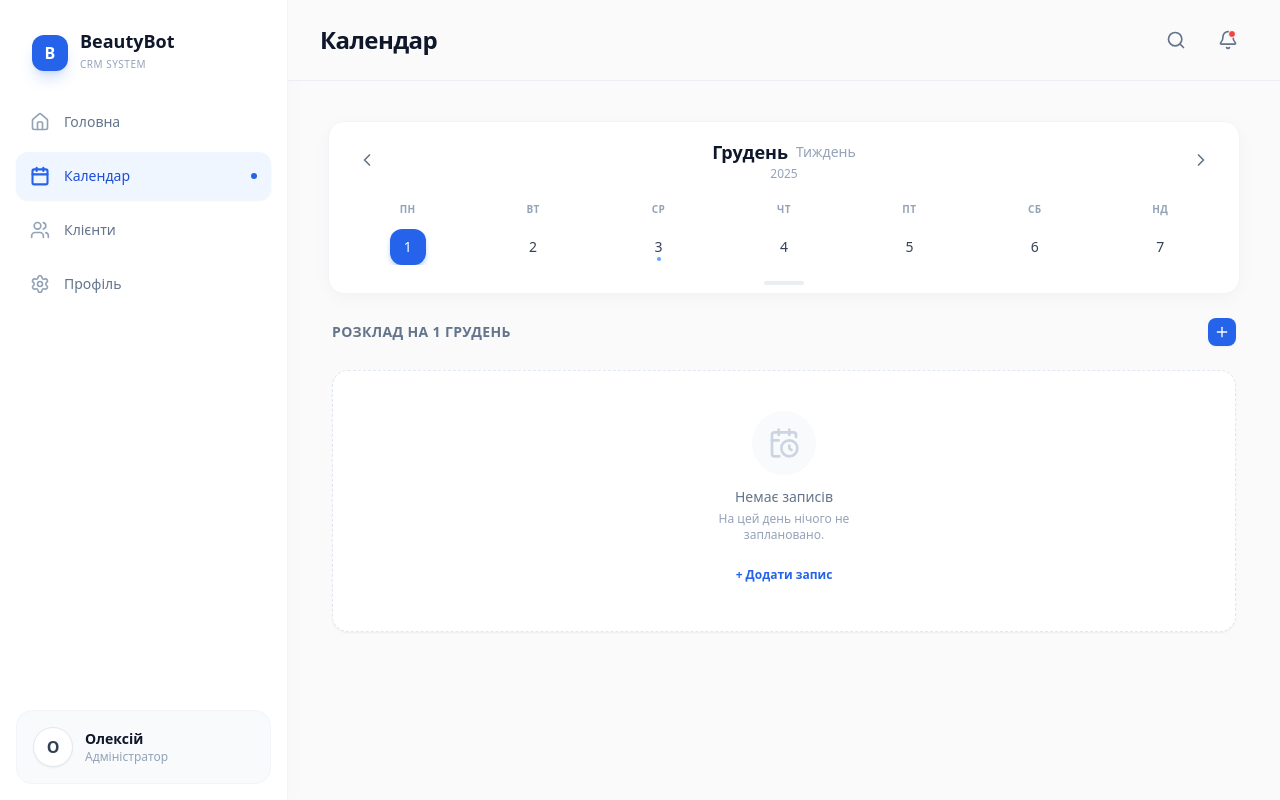
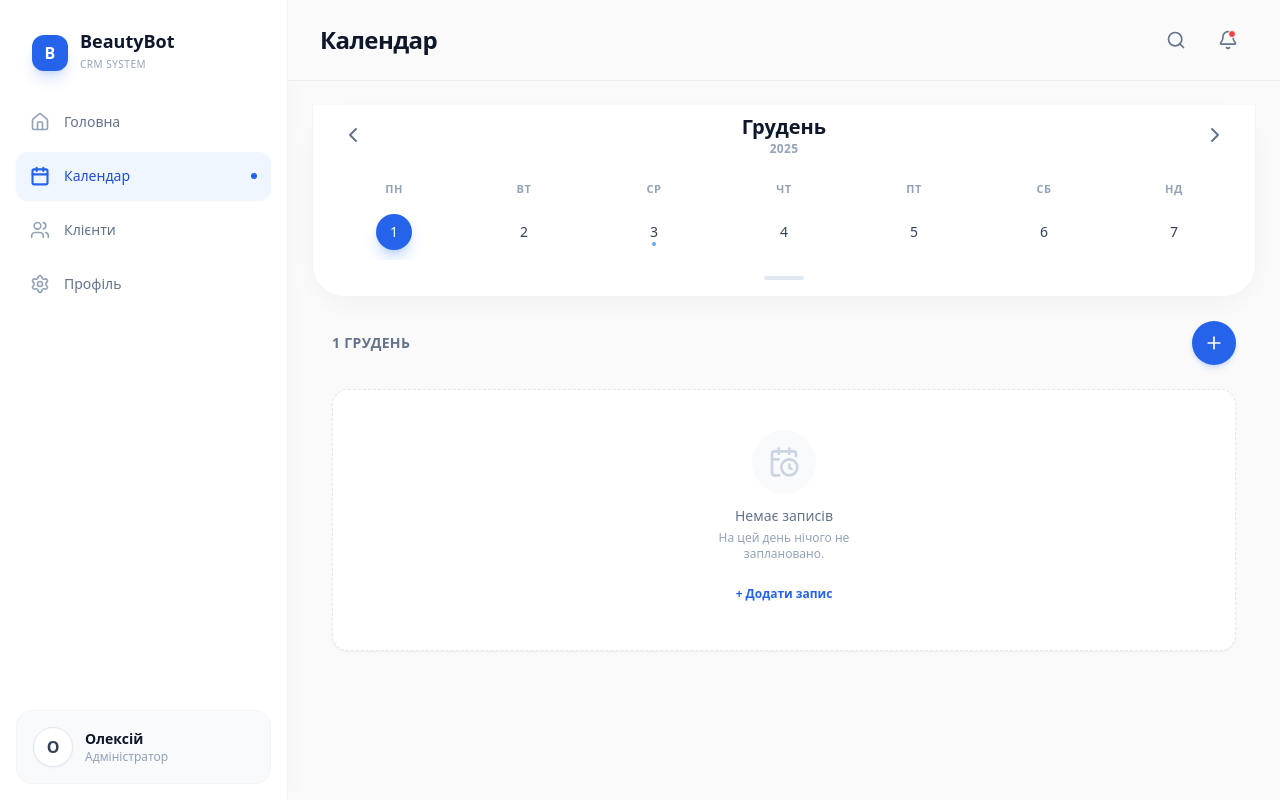
Before and after one commit to Gimmir/miniCRM, a Next.js app: page /calendar in a window 1280 px wide. Built offline with nearby package versions, Linux system fonts and the light colour scheme.

Commit message:
feat: enhance calendar interactions

```diff
--- a/app/calendar/page.tsx
+++ b/app/calendar/page.tsx
@@ -1,6 +1,6 @@
 'use client';
 
-import React, { useState } from 'react';
+import React, { useState, useRef, useEffect } from 'react';
 import {
   ChevronLeft,
   ChevronRight,
@@ -8,6 +8,10 @@ import {
   CalendarClock,
   Phone,
   MessageCircle,
+  Calendar as CalendarIcon,
+  Clock,
+  CheckCircle2,
+  XCircle,
   ChevronDown,
   ChevronUp
 } from 'lucide-react';
@@ -18,11 +22,9 @@ import { AppShell } from '@/components/layout';
 const monthNames = ["Січень", "Лютий", "Березень", "Квітень", "Травень", "Червень", "Липень", "Серпень", "Вересень", "Жовтень", "Листопад", "Грудень"];
 const weekDays = ["Пн", "Вт", "Ср", "Чт", "Пт", "Сб", "Нд"];
 
-// Допоміжна функція для отримання днів тижня для вибраної дати
 const getWeekDaysForSelected = (date: Date) => {
   const start = new Date(date);
   const day = start.getDay();
-  // Коригування для початку тижня з понеділка
   const diff = start.getDate() - (day === 0 ? 6 : day - 1);
   const monday = new Date(start);
   monday.setDate(diff);
@@ -36,12 +38,11 @@ const getWeekDaysForSelected = (date: Date) => {
   return week;
 };
 
-// Мок подій
 const hasEvent = (day: number, month: number) => {
   return [3, 8, 12, 15, 22, 28].includes(day);
 };
 
-// --- SUB-COMPONENTS (Local versions) ---
+// --- SUB-COMPONENTS ---
 
 const ScheduleItem = ({
   time,
@@ -136,7 +137,7 @@ const ScheduleItem = ({
   );
 };
 
-// --- MAIN CALENDAR PAGE COMPONENT ---
+// --- MAIN PAGE ---
 
 export default function CalendarPage() {
   const [currentDate, setCurrentDate] = useState(new Date());
@@ -173,60 +174,79 @@ export default function CalendarPage() {
     }
   };
 
-  const [touchStart, setTouchStart] = useState<number | null>(null);
-  const [touchEnd, setTouchEnd] = useState<number | null>(null);
+  // SWIPE LOGIC
+  const [touchStart, setTouchStart] = useState<{ x: number, y: number } | null>(null);
   const minSwipeDistance = 50;
 
   const onTouchStart = (e: React.TouchEvent) => {
-    setTouchEnd(null);
-    setTouchStart(e.targetTouches[0].clientX);
+    setTouchStart({ x: e.targetTouches[0].clientX, y: e.targetTouches[0].clientY });
   };
 
-  const onTouchMove = (e: React.TouchEvent) => setTouchEnd(e.targetTouches[0].clientX);
+  const onTouchEnd = (e: React.TouchEvent) => {
+    if (!touchStart) return;
 
-  const onTouchEnd = () => {
-    if (!touchStart || !touchEnd) return;
-    const distance = touchStart - touchEnd;
-    if (distance > minSwipeDistance) handleNext();
-    if (distance < -minSwipeDistance) handlePrev();
+    const touchEnd = { x: e.changedTouches[0].clientX, y: e.changedTouches[0].clientY };
+    const distanceX = touchStart.x - touchEnd.x;
+    const distanceY = touchStart.y - touchEnd.y;
+
+    // Detect horizontal swipe (for calendar navigation)
+    if (Math.abs(distanceX) > minSwipeDistance && Math.abs(distanceX) > Math.abs(distanceY)) {
+      if (distanceX > 0) handleNext(); // Swipe Left
+      else handlePrev(); // Swipe Right
+    }
+    // Detect vertical swipe (for expand/collapse) primarily on the calendar area
+    else if (Math.abs(distanceY) > minSwipeDistance && Math.abs(distanceY) > Math.abs(distanceX)) {
+       // Optional: Add logic to expand/collapse on vertical swipe if desired
+       // For now, we rely on the handle click
+    }
+
+    setTouchStart(null);
   };
 
   return (
     <AppShell title="Календар">
-      <div className="animate-in fade-in duration-500">
+      <div className="animate-in fade-in duration-500 pb-20">
 
         {/* Calendar Card */}
         <div
-          className="bg-white rounded-2xl shadow-[0_4px_20px_-4px_rgba(0,0,0,0.05)] border border-slate-100 p-4 mb-6 relative z-20"
+          className="bg-white rounded-b-[2rem] shadow-[0_8px_30px_-12px_rgba(0,0,0,0.08)] border-b border-x border-slate-100 -mx-4 -mt-4 pt-2 pb-4 px-4 mb-6 relative z-20 overflow-hidden touch-pan-y"
+          // `touch-pan-y` allows vertical scroll but captures horizontal swipes better
           onTouchStart={onTouchStart}
-          onTouchMove={onTouchMove}
           onTouchEnd={onTouchEnd}
         >
           {/* Header */}
-        <div className="flex items-center justify-between mb-4 px-1">
-          <button onClick={handlePrev} className="p-2 hover:bg-slate-50 rounded-full transition-colors text-slate-500 active:scale-90">
-            <ChevronLeft className="w-5 h-5" />
+          <div className="flex items-center justify-between mb-6 px-1">
+            <button
+              onClick={handlePrev}
+              className="w-10 h-10 flex items-center justify-center hover:bg-slate-50 rounded-full transition-colors text-slate-500 active:scale-90 active:bg-slate-100"
+            >
+              <ChevronLeft className="w-6 h-6" />
             </button>
 
-          <div className="flex flex-col items-center leading-none cursor-pointer select-none" onClick={() => setIsExpanded(!isExpanded)}>
-            <h2 className="text-lg font-bold text-slate-900 capitalize flex items-center gap-2">
+            <div
+              className="flex flex-col items-center cursor-pointer select-none active:opacity-70 transition-opacity"
+              onClick={() => setIsExpanded(!isExpanded)}
+            >
+              <h2 className="text-xl font-bold text-slate-900 capitalize flex items-center gap-2">
                 {monthNames[isExpanded ? currentDate.getMonth() : selectedDate.getMonth()]}
-              {!isExpanded && <span className="text-slate-400 text-sm font-medium">Тиждень</span>}
               </h2>
-            <span className="text-xs text-slate-400 font-medium">
+              <span className="text-xs font-semibold text-slate-400 tracking-wide">
                 {isExpanded ? currentDate.getFullYear() : selectedDate.getFullYear()}
               </span>
             </div>
 
-          <button onClick={handleNext} className="p-2 hover:bg-slate-50 rounded-full transition-colors text-slate-500 active:scale-90">
-            <ChevronRight className="w-5 h-5" />
+            <button
+              onClick={handleNext}
+              className="w-10 h-10 flex items-center justify-center hover:bg-slate-50 rounded-full transition-colors text-slate-500 active:scale-90 active:bg-slate-100"
+            >
+              <ChevronRight className="w-6 h-6" />
             </button>
           </div>
 
           {/* Days Header */}
-        <div className="grid grid-cols-7 mb-2 place-items-center">
+          <div className="grid grid-cols-7 mb-3 place-items-center">
             {weekDays.map(day => (
-            <div key={day} className="text-center text-[10px] font-bold text-slate-400 uppercase tracking-wider py-1 w-full">
+              <div key={day} className="text-center text-[11px] font-semibold text-slate-400 uppercase tracking-wider w-full">
                 {day}
               </div>
             ))}
@@ -234,14 +254,14 @@ export default function CalendarPage() {
 
           {/* --- ANIMATED GRID CONTAINER --- */}
           <div
-          className="relative overflow-hidden transition-all duration-500 ease-in-out"
+            className="relative overflow-hidden transition-all duration-500 ease-[cubic-bezier(0.25,1,0.5,1)]"
             style={{
-            maxHeight: isExpanded ? '350px' : '52px' // 52px approx height of one row
+              height: isExpanded ? '300px' : '50px' // Fixed heights for smoother animation
             }}
           >
             {isExpanded ? (
               // MONTH VIEW
-            <div className="grid grid-cols-7 gap-y-2 place-items-center animate-in fade-in duration-300">
+              <div className="grid grid-cols-7 gap-y-1 place-items-center animate-in fade-in duration-300 w-full absolute top-0 left-0 right-0">
                 {Array.from({ length: startingDayIndex }).map((_, i) => <div key={`empty-${i}`} className="w-full" />)}
                 {Array.from({ length: daysInMonth }).map((_, i) => {
                   const day = i + 1;
@@ -249,16 +269,16 @@ export default function CalendarPage() {
                   const isToday = new Date().getDate() === day && new Date().getMonth() === currentDate.getMonth();
 
                   return (
-                  <div key={day} className="w-full flex justify-center">
+                    <div key={day} className="w-full flex justify-center py-1">
                       <button
                         onClick={() => setSelectedDate(new Date(currentDate.getFullYear(), currentDate.getMonth(), day))}
                         className={`
-                        w-full max-w-[36px] aspect-square flex items-center justify-center rounded-xl text-sm font-medium transition-all relative
+                          w-9 h-9 flex items-center justify-center rounded-full text-sm font-medium transition-all relative
                           ${isSelected
-                          ? 'bg-blue-600 text-white shadow-md shadow-blue-500/30'
+                            ? 'bg-blue-600 text-white shadow-lg shadow-blue-500/30 scale-100'
                             : isToday
                               ? 'text-blue-600 bg-blue-50 font-bold border border-blue-100'
-                            : 'text-slate-700 hover:bg-slate-50 active:bg-slate-100'
+                              : 'text-slate-700 hover:bg-slate-50 active:bg-slate-100 active:scale-90'
                           }
                         `}
                       >
@@ -272,15 +292,15 @@ export default function CalendarPage() {
                 })}
               </div>
             ) : (
-            // WEEK VIEW - FIXED: Removed absolute positioning, added w-full
-            <div className="grid grid-cols-7 gap-y-2 place-items-center animate-in fade-in duration-300 w-full">
+              // WEEK VIEW
+              <div className="grid grid-cols-7 gap-y-1 place-items-center animate-in fade-in duration-300 w-full absolute top-0 left-0 right-0">
                  {getWeekDaysForSelected(selectedDate).map((date, i) => {
                    const day = date.getDate();
                    const isSelected = selectedDate.getDate() === day;
                    const isToday = new Date().getDate() === day && new Date().getMonth() === date.getMonth();
 
                    return (
-                  <div key={i} className="w-full flex justify-center">
+                    <div key={i} className="w-full flex justify-center py-1">
                       <button
                         onClick={() => {
                           setSelectedDate(date);
@@ -289,12 +309,12 @@ export default function CalendarPage() {
                           }
                         }}
                         className={`
-                        w-full max-w-[36px] aspect-square flex items-center justify-center rounded-xl text-sm font-medium transition-all relative
+                          w-9 h-9 flex items-center justify-center rounded-full text-sm font-medium transition-all relative
                           ${isSelected
-                          ? 'bg-blue-600 text-white shadow-md shadow-blue-500/30'
+                            ? 'bg-blue-600 text-white shadow-lg shadow-blue-500/30 scale-100'
                             : isToday
                               ? 'text-blue-600 bg-blue-50 font-bold border border-blue-100'
-                            : 'text-slate-700 hover:bg-slate-50 active:bg-slate-100'
+                              : 'text-slate-700 hover:bg-slate-50 active:bg-slate-100 active:scale-90'
                           }
                         `}
                       >
@@ -310,23 +330,24 @@ export default function CalendarPage() {
             )}
           </div>
 
-        {/* Expand Handle */}
-        <button
+          {/* Expand Handle (Draggable Area) */}
+          <div
             onClick={() => setIsExpanded(!isExpanded)}
-          className="w-full flex items-center justify-center pt-4 pb-1 -mb-3 opacity-40 hover:opacity-100 transition-opacity active:scale-95"
+            className="w-full flex items-center justify-center pt-4 pb-2 -mb-2 cursor-pointer active:opacity-50 touch-none"
+            style={{ touchAction: 'none' }} // Prevents page scroll when dragging handle
           >
-           <div className={`w-10 h-1 bg-slate-300 rounded-full transition-colors ${isExpanded ? 'bg-slate-400' : ''}`}></div>
-        </button>
+             <div className="w-10 h-1 bg-slate-200 rounded-full transition-colors group-hover:bg-slate-300"></div>
+          </div>
         </div>
 
         {/* --- AGENDA SECTION --- */}
         <div className="space-y-4 px-1">
           <div className="flex items-center justify-between">
              <h3 className="text-sm font-bold text-slate-500 uppercase tracking-wide">
-             Розклад на {selectedDate.getDate()} {monthNames[selectedDate.getMonth()]}
+               {selectedDate.getDate()} {monthNames[selectedDate.getMonth()]}
              </h3>
-           <button className="bg-blue-600 hover:bg-blue-700 text-white rounded-lg p-1.5 shadow-sm active:scale-95 transition-all">
-             <Plus className="w-4 h-4" />
+             <button className="bg-blue-600 hover:bg-blue-700 text-white rounded-full p-3 shadow-md shadow-blue-500/20 active:scale-95 transition-all">
+               <Plus className="w-5 h-5" />
              </button>
           </div>
 
```
Lines whose indentation alone changed are shown as unchanged.
